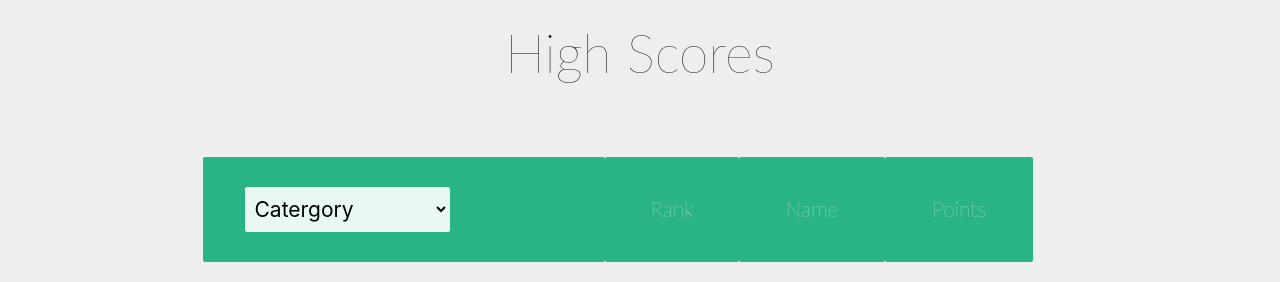
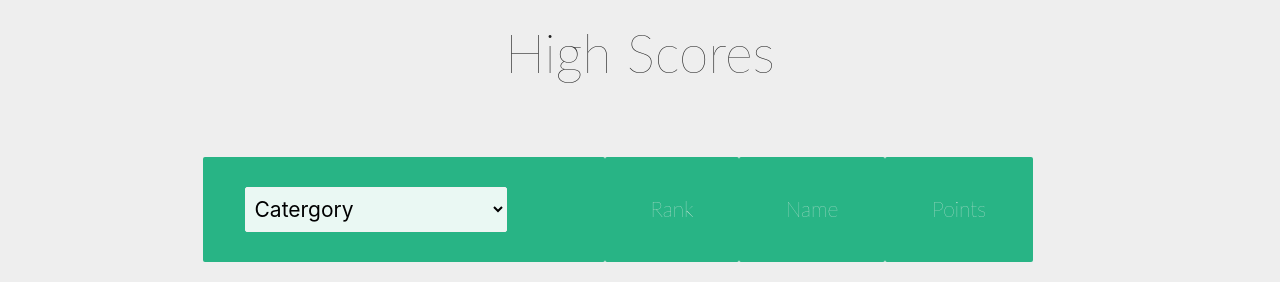
Before and after one commit to cdownie1/Quiz-app, a website built with Parcel: page index.html in a window 1280 px wide. Shown: the part 822-1104 px from the top of the page. Built offline with nearby package versions, Linux system fonts and the light colour scheme.

Commit message:
minor updates for select

```diff
--- a/index.html
+++ b/index.html
@@ -58,7 +58,7 @@
             <thead>
               <tr>
                 <th>
-                  <div class="input-field col s8">
+                  <div class="input-field col s10">
                     <select name="search" class="browser-default filterSelect">
                       <option value="" selected disabled>Catergory</option>
                       <option value="all">Show all</option>
```
